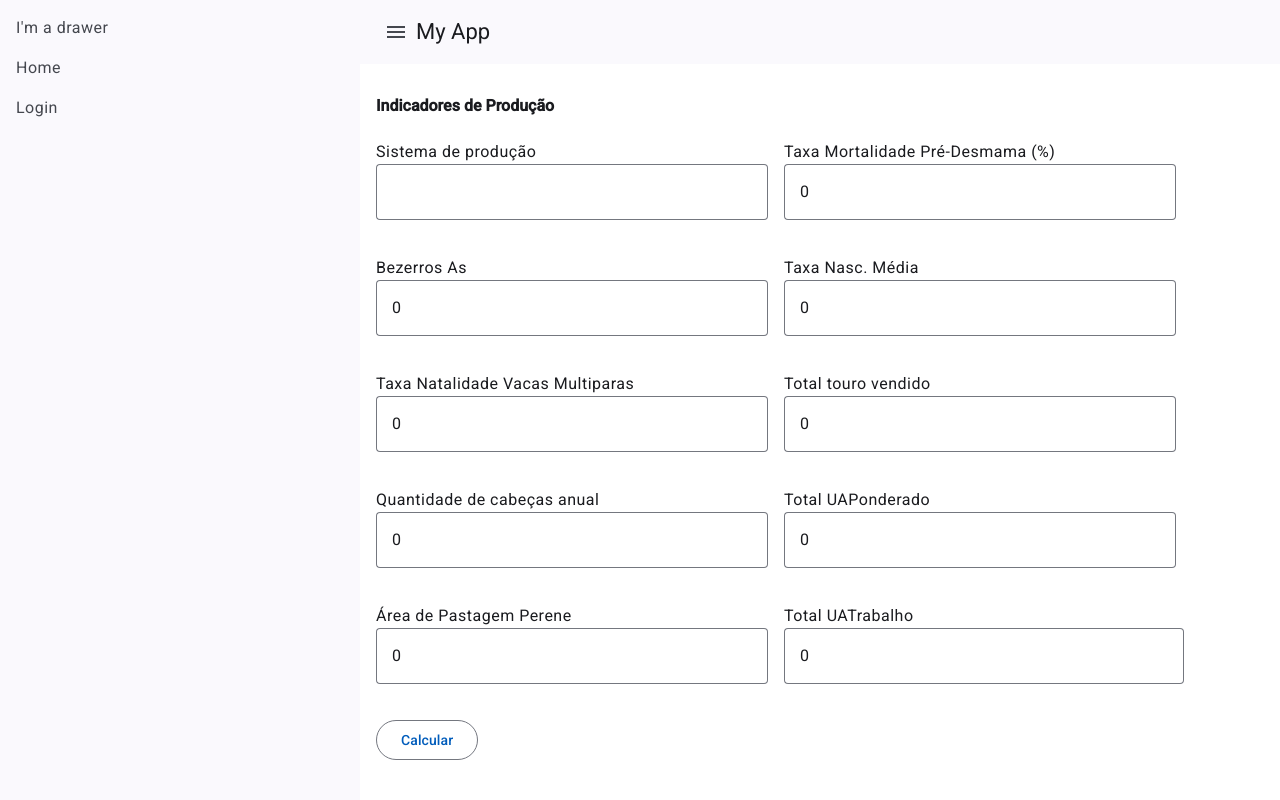
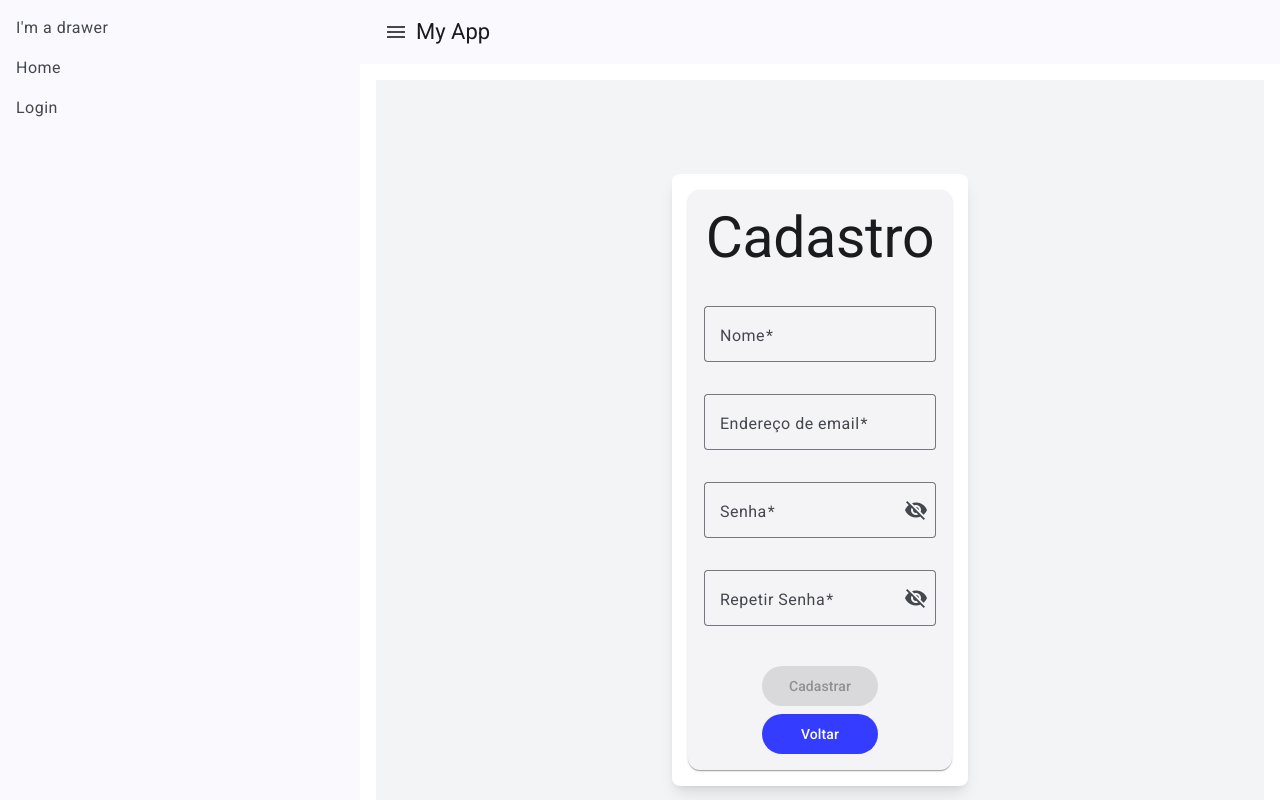
Before and after one commit to DevErickCunha/calculos, an Angular app: page /cadastro in a window 1280 px wide. Before the commit this address led to /home. Built offline with nearby package versions, Linux system fonts and the light colour scheme.

Commit message:
feat: criação da tela de cadastro

```diff
--- a/src/app/app-routing.module.ts
+++ b/src/app/app-routing.module.ts
@@ -4,6 +4,7 @@ import { CalculosComponent } from './calculos/calculos.component';
 import { LoginComponent } from './login/login.component';
 import { AppComponent } from './app.component';
 import { LayoutComponent } from './layout/layout.component';
+import { CadastroComponent } from './cadastro/cadastro.component';
 
 const routes: Routes = [
 
@@ -18,6 +19,10 @@ const routes: Routes = [
       {
         path:"login",
         component: LoginComponent
+      },
+      {
+        path:"cadastro",
+        component: CadastroComponent
       },
       {
         path: "",
--- a/src/app/app.module.ts
+++ b/src/app/app.module.ts
@@ -20,6 +20,7 @@ import { Input1Component } from './utils/forms/input-1/input-1.component';
 import { UtilsModule } from './utils/utils.module';
 import {MatDialogModule} from '@angular/material/dialog';
 import { MatCardModule } from '@angular/material/card';
+import { CadastroComponent } from './cadastro/cadastro.component';
 
 @NgModule({
   declarations: [
@@ -27,6 +28,7 @@ import { MatCardModule } from '@angular/material/card';
     CalculosComponent,
     LoginComponent,
     LayoutComponent,
+    CadastroComponent,
   ],
   imports: [
     BrowserModule,
--- /dev/null
+++ b/src/app/cadastro/cadastro.component.html
@@ -0,0 +1,71 @@
+<div class="flex h-screen items-center justify-center bg-gray-100">
+    <div class="w-1/3 flex flex-col items-center justify-center bg-white p-4 shadow-lg rounded-lg">
+        <mat-card class="w-full p-4">
+        <div class="text-center mb-2">
+            <h1 class="text-lg font-bold">Cadastro</h1>
+        </div>
+
+        <form [formGroup]="cadastroForm" (ngSubmit)="onSubmit()" class="flex flex-col items-center">
+            <!-- Nome -->
+            <mat-form-field class="w-full mb-3" appearance="outline">
+            <mat-label>Nome</mat-label>
+            <input matInput formControlName="nome" type="text" required>
+            @if (cadastroForm.get('nome')?.hasError('required')) {
+                <mat-error class="ml-0">Escreva um nome válido.</mat-error>
+            } @else if (cadastroForm.get('nome')?.hasError('minlength')) {
+                <mat-error class="ml-0">O nome deve ter pelo menos 3 caracteres.</mat-error>
+            }
+            </mat-form-field>
+
+            <!-- Email -->
+            <mat-form-field class="w-full mb-3" appearance="outline">
+            <mat-label>Endereço de email</mat-label>
+            <input matInput formControlName="email" type="email" required>
+            @if (cadastroForm.get('email')?.hasError('required')) {
+                <mat-error class="ml-0">Escreva um email válido.</mat-error>
+            } @else if (cadastroForm.get('email')?.hasError('email')) {
+                <mat-error class="ml-0">Endereço de email inválido.</mat-error>
+            }
+            </mat-form-field>
+
+            <!-- Senha -->
+            <mat-form-field class="w-full mb-3" appearance="outline">
+            <mat-label>Senha</mat-label>
+            <input matInput [type]="hidePassword ? 'password' : 'text'" formControlName="senha" required>
+            <button mat-icon-button matSuffix (click)="togglePasswordVisibility()" type="button">
+                <mat-icon>{{ hidePassword ? 'visibility_off' : 'visibility' }}</mat-icon>
+            </button>
+            @if (cadastroForm.get('senha')?.hasError('required')) {
+                <mat-error class="ml-0">Senha é obrigatória.</mat-error>
+            } @else if (cadastroForm.get('senha')?.hasError('minlength')) {
+                <mat-error class="ml-0">A senha precisa ter no mínimo 6 caracteres.</mat-error>
+            }
+            </mat-form-field>
+
+            <!-- Repetir Senha -->
+            <mat-form-field class="w-full mb-3" appearance="outline">
+            <mat-label>Repetir Senha</mat-label>
+            <input matInput [type]="hidePassword ? 'password' : 'text'" formControlName="repetirSenha" required>
+            <button mat-icon-button matSuffix (click)="togglePasswordVisibility()" type="button">
+                <mat-icon>{{ hidePassword ? 'visibility_off' : 'visibility' }}</mat-icon>
+            </button>
+            @if (cadastroForm.get('repetirSenha')?.hasError('required')) {
+                <mat-error class="ml-0">Repetir a senha é obrigatório.</mat-error>
+            } @else if (cadastroForm.get('repetirSenha')?.hasError('mismatch')) {
+                <mat-error class="ml-0">As senhas não coincidem.</mat-error>
+            }
+            </mat-form-field>
+
+            <!-- Botão Cadastrar -->
+            <button mat-flat-button color="primary" class="w-1/2 h-10 mt-2" [disabled]="cadastroForm.invalid">
+            Cadastrar
+            </button>
+
+            <!-- Botão Voltar -->
+            <button mat-flat-button color="accent" class="w-1/2 h-10 mt-2" (click)="voltar()">
+            Voltar
+            </button>
+        </form>
+        </mat-card>
+    </div>
+</div>
--- /dev/null
+++ b/src/app/cadastro/cadastro.component.ts
@@ -0,0 +1,58 @@
+import { Component } from '@angular/core';
+import { FormBuilder, FormGroup, Validators } from '@angular/forms';
+import { Router } from '@angular/router'; // Para navegar para outras páginas
+
+@Component({
+  selector: 'app-cadastro',
+  templateUrl: './cadastro.component.html',
+  styleUrls: ['./cadastro.component.scss']
+})
+export class CadastroComponent {
+  cadastroForm!: FormGroup;
+  hidePassword = true;
+
+  constructor(private formBuilder: FormBuilder, private router: Router) {
+    this.createForm();
+  }
+
+  // Criação do formulário
+  createForm() {
+    this.cadastroForm = this.formBuilder.group({
+      nome: ['', [Validators.required, Validators.minLength(3)]],
+      email: ['', [Validators.required, Validators.email]],
+      senha: ['', [Validators.required, Validators.minLength(6)]],
+      repetirSenha: ['', [Validators.required, this.matchPasswords.bind(this)]]
+    });
+  }
+
+  // Função para verificar se as senhas coincidem
+  matchPasswords(control: any) {
+    if (this.cadastroForm && control.value !== this.cadastroForm.get('senha')?.value) {
+      return { mismatch: true };
+    }
+    return null;
+  }
+
+  // Função para exibir/ocultar a senha
+  togglePasswordVisibility() {
+    this.hidePassword = !this.hidePassword;
+  }
+
+  // Envio do formulário (simulação de sucesso)
+  onSubmit() {
+    if (this.cadastroForm.invalid) {
+      return;
+    }
+
+    // Simulação de cadastro
+    alert('Cadastro realizado com sucesso!');
+
+    // Limpar o formulário
+    this.cadastroForm.reset();
+  }
+
+  // Função para voltar (exemplo: voltar para a tela de login)
+  voltar() {
+    this.router.navigate(['/login']); // Altere para a rota desejada
+  }
+}
--- a/src/app/login/login.component.html
+++ b/src/app/login/login.component.html
@@ -23,10 +23,10 @@
                 </mat-form-field>
 
                 <!-- Botão Entrar -->
-                <button routerLink="#" mat-flat-button color="primary" class="w-full h-12 mt-1" [disabled]="loginForm.invalid">
+                <button routerLink="/home" mat-flat-button color="primary" class="w-full h-12 mt-1" [disabled]="loginForm.invalid">
                     Entrar
                 </button>
-                <button routerLink="#" mat-flat-button color="primary" class="w-full h-12 mt-4" [disabled]="loginForm.invalid">
+                <button routerLink="/cadastro" mat-flat-button color="primary" class="w-full h-12 mt-4" [disabled]="loginForm.invalid">
                     Cadastrar
                 </button>
 
```
Also changed, not shown: src/app/cadastro/cadastro.component.scss (added), 1 other file (tests, documents, lock files or other folders).
